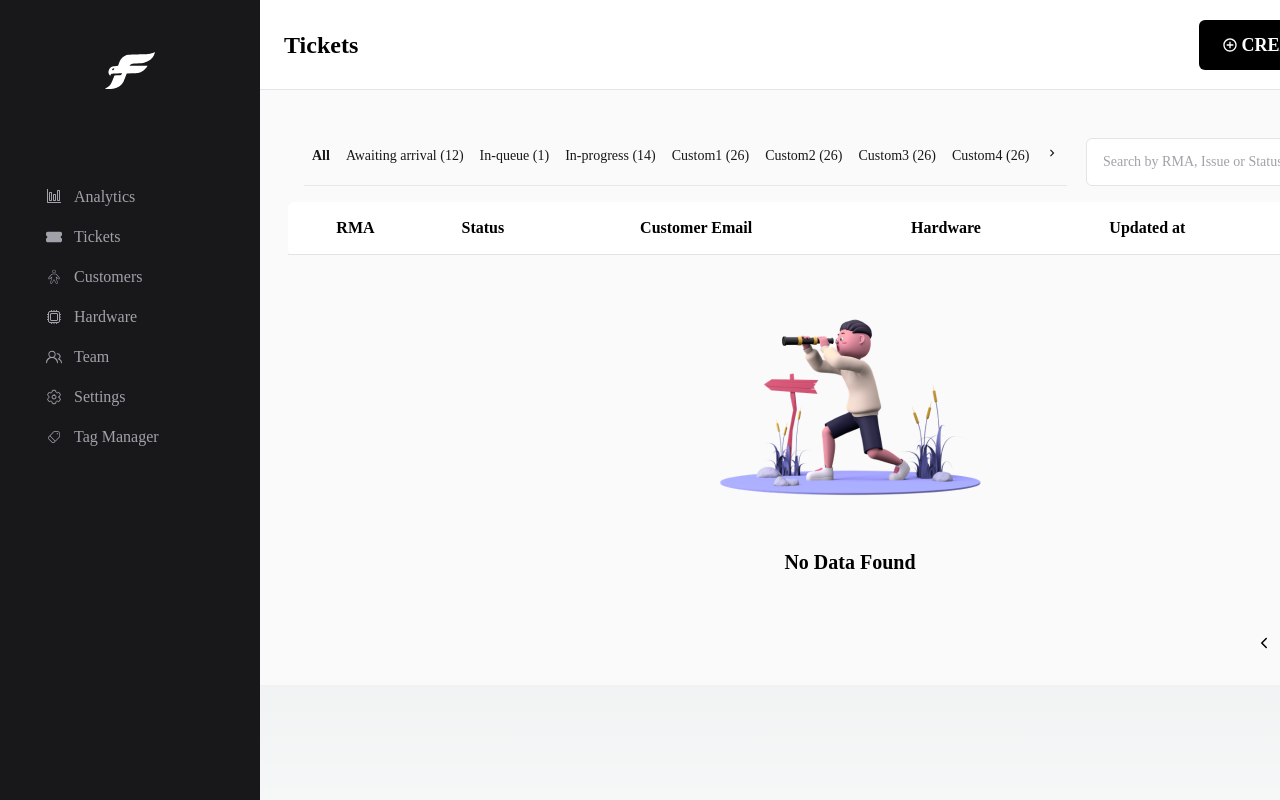
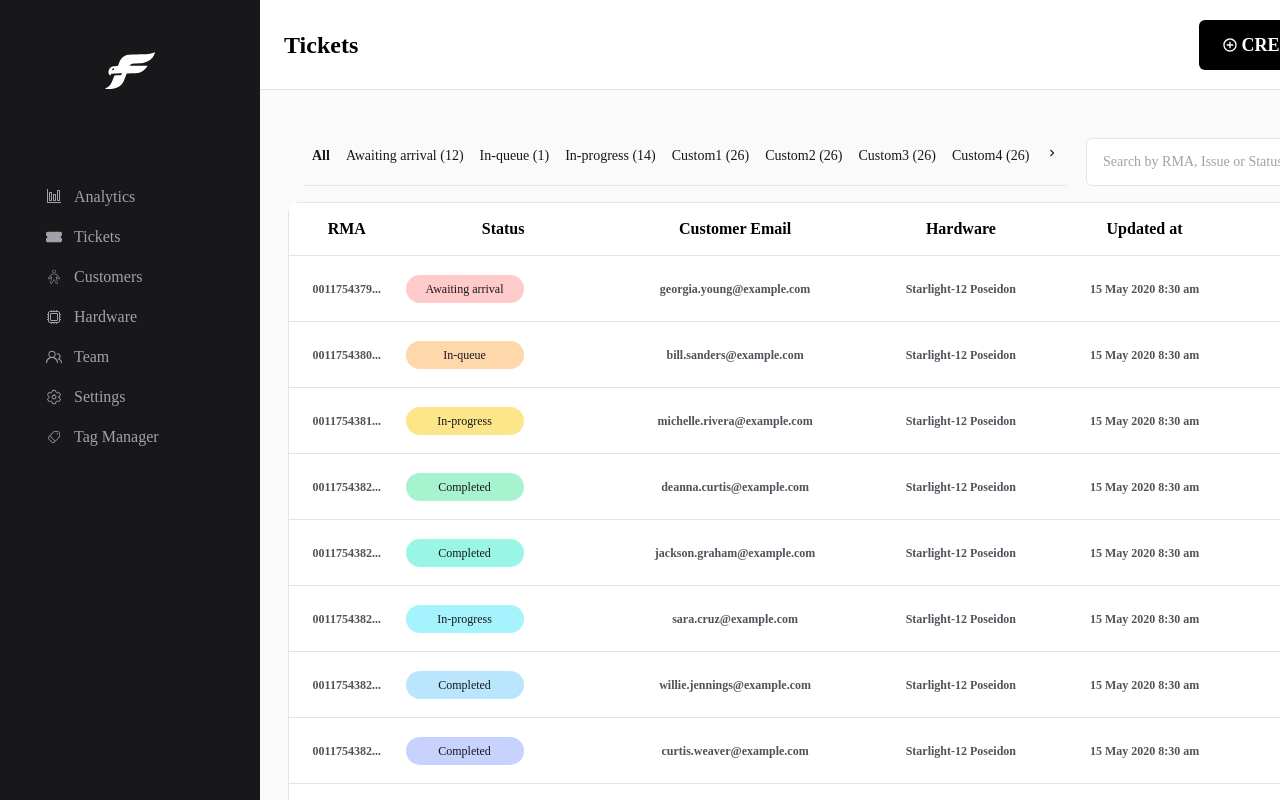
Before and after one commit to UnaizaZafar/next-rms, a Next.js app: page /tickets-page in a window 1280 px wide. Shown: the top 800 px of the page. Built offline with nearby package versions, Linux system fonts and the light colour scheme.

Commit message:
tickets updated

```diff
--- a/components/TicketNoData.js
+++ b/components/TicketNoData.js
@@ -57,9 +57,8 @@ const TicketNoData = () => {
           <thead className="font-semibold text-base border-b border-[#E4E4E8]">
             <th className="px-[6px] py-[14px]">RMA</th>
             <th>Status</th>
-            <th>Customer Email</th>
-            <th>Hardware</th>
-            <th>Updated at</th>
+            <th>Created at</th>
+            <th>Last Status Change</th>
             <th>Actions</th>
           </thead>
           </table>
--- a/pages/tickets-page/index.js
+++ b/pages/tickets-page/index.js
@@ -18,8 +18,8 @@ const index = () => {
             <TopBar heading='Tickets'/>
           </div>
           <div className="py-8 px-7 bg-[#FAFAFA]">
-           {/* <TicketsHero/> */}
-            <TicketNoData/>
+           <TicketsHero/>
+            {/* <TicketNoData/> */}
           </div>
         </div>
       </div>
```
